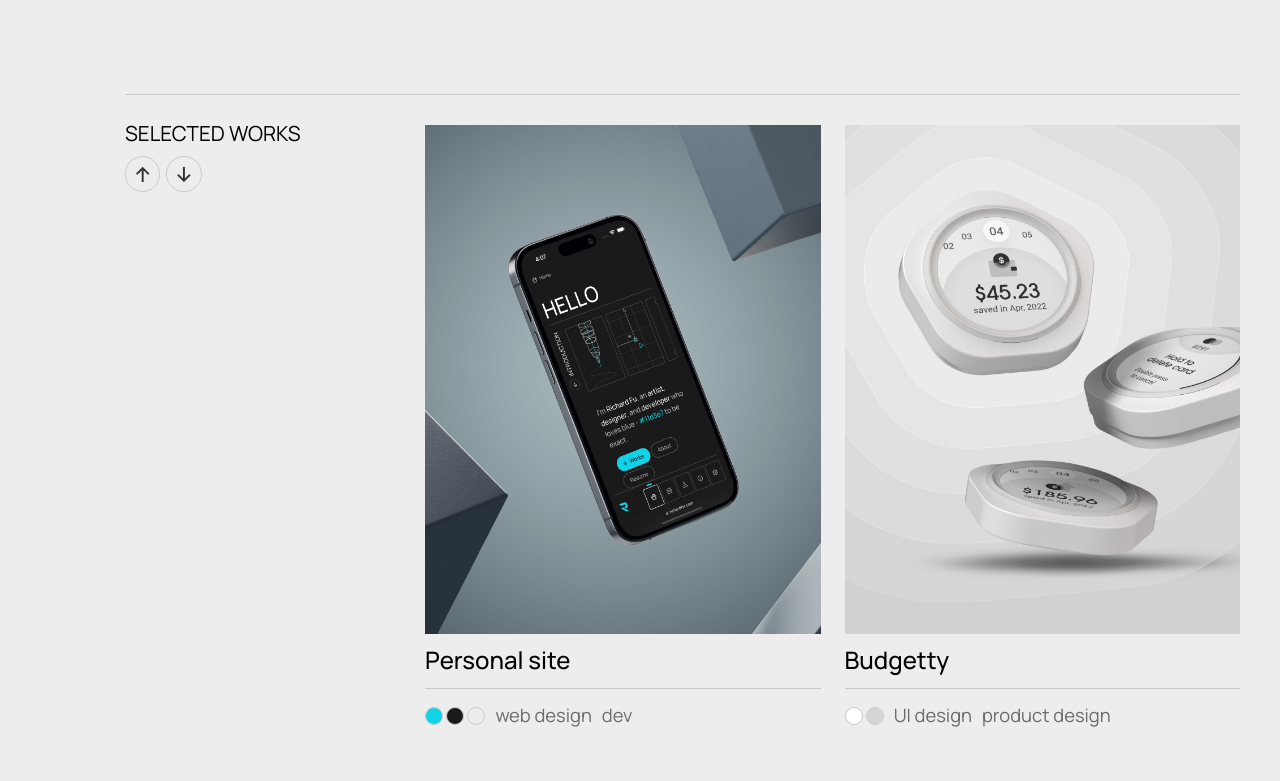
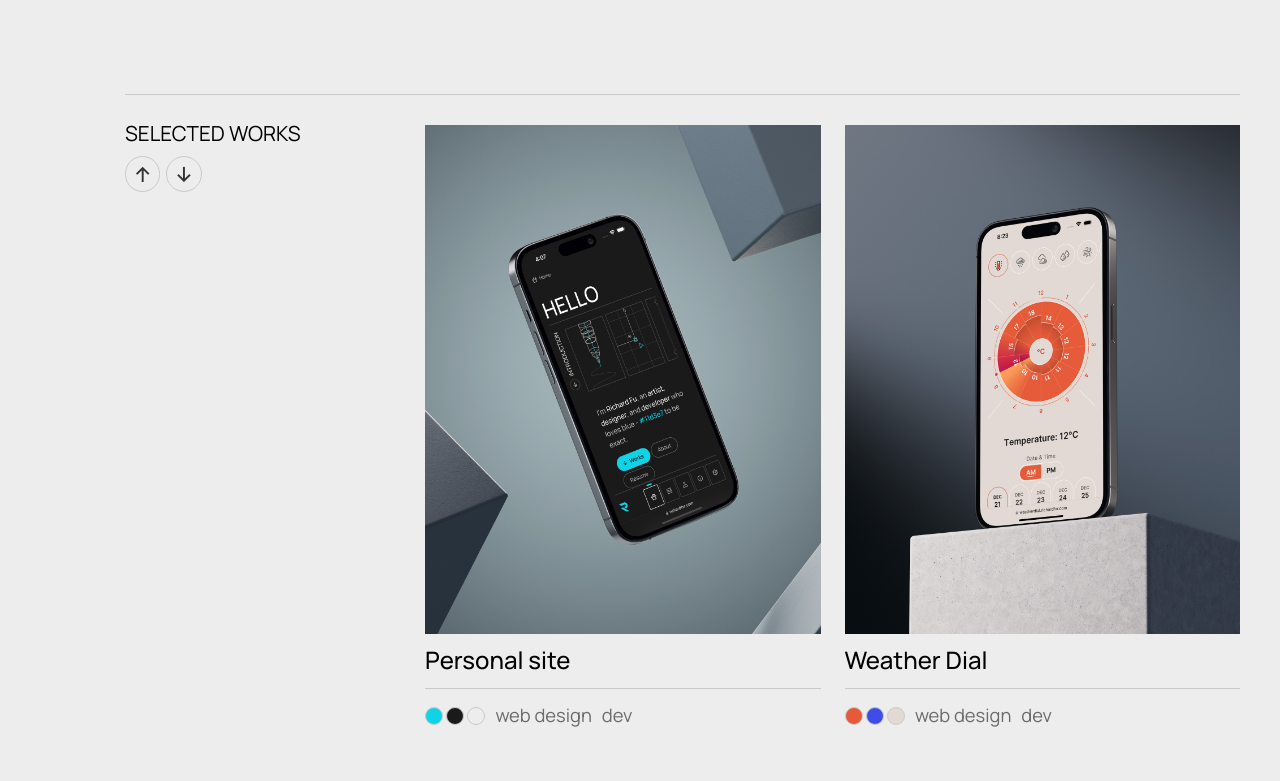
Before and after one commit to richardfxr/richardfxr, a Next.js app: page / in a window 1280 px wide. Shown: the part 772-1553 px from the top of the page. Built offline with nearby package versions, Linux system fonts and the light colour scheme; a web font is replaced by a local one.

Commit message:
🔵RCT: add Weather Dial project

```diff
--- a/components/AppWrapper.js
+++ b/components/AppWrapper.js
@@ -54,6 +54,25 @@ export const projects = [
         media: ['web design', 'development'],
         cardLabels: ['web design', 'dev'],
         code: <UnderlinedLink styling="em" href="https://github.com/richardfxr/richardfxr" target="_blank" key="richardfxr-github">GitHub repository</UnderlinedLink>,
+    },
+    {
+        href: 'https://weatherdial.richardfxr.com/',
+        title: 'Weather Dial',
+        image: {
+            img: WeatherDialThumb,
+            layoutId: 'WeatherDial-thumbnail',
+            alt: 'Weather Dial temperature page displayed on an iPhone 14 Pro. A list of navigation icons lines the top, while the main page is filled with an orange circular bar graph that denotes temperature changes throughout the day.'
+        },
+        date: '2022-09',
+        colors: [
+            {hex: '#e55b39', name: 'orange'},
+            {hex: '#3f4ce8', name: 'royal blue'},
+            {hex: '#e2d9d4', name: 'light gray'},
+        ],
+        filters: ['design'],
+        media: ['web design', 'development'],
+        cardLabels: ['web design', 'dev'],
+        code: <UnderlinedLink styling="em" href="https://github.com/richardfxr/weather-dial" target="_blank" key="WeatherDial-github">GitHub repository</UnderlinedLink>,
     },
     {
         href: '/projects/budgetty',
```
Also changed, not shown: public/images/WeatherDial/WeatherDial-thumbnail.jpg (added).
